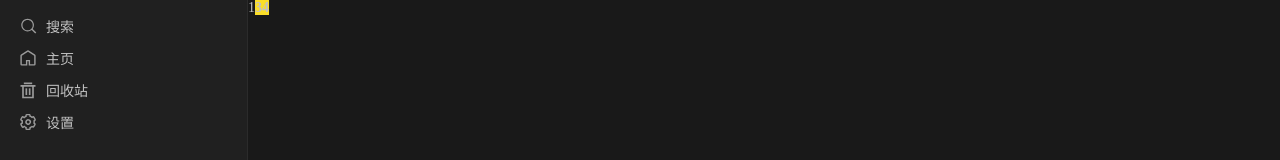
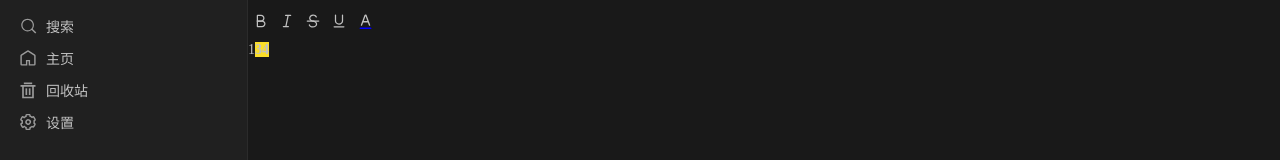
Before and after one commit to suilfly/notes-life-management, a React (Vite) app: page /editor in a window 1280 px wide. Shown: the top 160 px of the page. Built offline with nearby package versions, Linux system fonts and the light colour scheme.

Commit message:
feat: rich editor develop

```diff
--- a/index.tsx
+++ b/index.tsx
@@ -1,5 +1,11 @@
 import { createRoot } from 'react-dom/client';
 import App from './src/App';
+import GlobalIcon from '@/components/GlobalIcon.tsx';
 
 const root = createRoot(document.getElementById('app'));
-root.render(<App />);
+root.render(
+  <>
+    <GlobalIcon />
+    <App />
+  </>
+);
--- a/src/assets/theme.scss
+++ b/src/assets/theme.scss
@@ -10,3 +10,7 @@ html[data-theme='dark']:root {
   --theme-normal-icon-fill: rgb(155, 155, 155);
   --theme-nav-hover-background-color: rgba(255, 255, 255, 0.055);
 }
+
+html:root {
+  --note-font-color: red;
+}
--- a/src/components/EditorStyleBar/index.tsx
+++ b/src/components/EditorStyleBar/index.tsx
@@ -0,0 +1,32 @@
+import './style.scoped.scss';
+
+const iconList = [
+  '#note-b-text',
+  '#note-i-text',
+  '#note-s-text',
+  '#note-u-text',
+  '#note-text-color',
+];
+
+export default function EditorStyleBar() {
+  return (
+    <div
+      className="note-editor-bar-wrapper"
+      style={
+        {
+          '--note-font-color': 'blue',
+        } as React.CSSProperties
+      }
+    >
+      {iconList.map((item) => {
+        return (
+          <span key={item} className="note-icon-wrapper">
+            <svg className="note-icon-symbol" aria-hidden="true">
+              <use xlinkHref={item}></use>
+            </svg>
+          </span>
+        );
+      })}
+    </div>
+  );
+}
--- a/src/components/EditorStyleBar/style.scoped.scss
+++ b/src/components/EditorStyleBar/style.scoped.scss
@@ -0,0 +1,26 @@
+.note-editor-bar-wrapper {
+  width: 100%;
+  height: 42px;
+  display: flex;
+  align-items: center;
+
+  .note-icon-wrapper {
+    display: inline-block;
+    width: 26px;
+    height: 26px;
+    display: flex;
+    justify-content: center;
+    align-items: center;
+    border-radius: 6px;
+
+    &.active {
+      background-color: rgba(255, 255, 255, 0.05);
+    }
+
+    .note-icon-symbol {
+      width: 16px;
+      height: 16px;
+      fill: var(--theme-normal-icon-fill);
+    }
+  }
+}
--- /dev/null
+++ b/src/components/GlobalIcon.tsx
@@ -0,0 +1,92 @@
+import { useEffect } from 'react';
+
+export default function GlobalIcon() {
+  useEffect(() => {
+    const dom = document.getElementById('global-icon-set');
+    const app = document.getElementById('app');
+    document.body.insertBefore(dom, app);
+  }, []);
+  return (
+    <svg
+      xmlns="http://www.w3.org/2000/svg"
+      style={{ width: 0, height: 0, position: 'absolute' }}
+      id="global-icon-set"
+    >
+      <symbol
+        xmlns="http://www.w3.org/2000/svg"
+        viewBox="0 0 256 256"
+        id="note-b-text"
+      >
+        <g fill="currentColor" fill-rule="nonzero">
+          <path d="M129 28c30.376 0 55 24.624 55 55s-24.624 55-55 55H60V44c0-8.837 7.163-16 16-16h53Zm-49 90h49c19.33 0 35-15.67 35-35 0-19.137-15.358-34.686-34.421-34.995L129 48H80v70Z"></path>
+          <path d="M144.5 118c30.652 0 55.5 24.848 55.5 55.5S175.152 229 144.5 229H76c-8.837 0-16-7.163-16-16v-95h84.5ZM80 209h64.5c19.606 0 35.5-15.894 35.5-35.5 0-19.41-15.578-35.182-34.913-35.495L144.5 138H80v71Z"></path>
+        </g>
+      </symbol>
+      <symbol
+        xmlns="http://www.w3.org/2000/svg"
+        viewBox="0 0 256 256"
+        id="note-i-text"
+      >
+        <g fill="currentColor" fill-rule="nonzero">
+          <path d="M135.012 43.64c1.121-5.408 6.414-8.883 11.822-7.762 5.316 1.102 8.765 6.235 7.815 11.546l-.053.275-33.998 164.017c-1.121 5.408-6.414 8.883-11.822 7.762-5.316-1.102-8.765-6.235-7.815-11.547l.053-.275L135.012 43.64Z"></path>
+          <path d="M186 29.25c5.523 0 10 4.477 10 10 0 5.43-4.327 9.848-9.72 9.996l-.28.004h-80c-5.523 0-10-4.477-10-10 0-5.43 4.327-9.848 9.72-9.996l.28-.004h80ZM150 226.75c5.523 0 10-4.477 10-10 0-5.43-4.327-9.848-9.72-9.996l-.28-.004H70c-5.523 0-10 4.477-10 10 0 5.43 4.327 9.848 9.72 9.996l.28.004h80Z"></path>
+        </g>
+      </symbol>
+      <symbol
+        xmlns="http://www.w3.org/2000/svg"
+        viewBox="0 0 256 256"
+        id="note-s-text"
+      >
+        <g fill="currentColor" fill-rule="nonzero">
+          <path d="M130.439 23.2c26.526 0 50.232 14.436 59.932 36.315 2.238 5.049-.04 10.956-5.089 13.195-5.049 2.238-10.956-.04-13.195-5.089-6.395-14.425-22.81-24.421-41.648-24.421C105.616 43.2 86 60.316 86 80.7c0 4.675 1.014 9.22 2.977 13.492 6.467 14.074 22.493 23.812 40.903 24.005l.559.003c5.523 0 10 4.477 10 10s-4.477 10-10 10c-26.244 0-49.743-14.13-59.635-35.657C67.649 95.677 66 88.286 66 80.7c0-32.083 29.13-57.5 64.439-57.5Z"></path>
+          <path d="M125.281 118C163.348 118 195 143.176 195 175.5S163.348 233 125.281 233c-29.214 0-55.305-14.9-65.41-37.497-2.254-5.042.005-10.957 5.047-13.211 4.955-2.216 10.753-.072 13.091 4.788l.12.259C84.819 202.3 103.556 213 125.28 213 153.178 213 175 195.643 175 175.5S153.178 138 125.281 138c-5.522 0-10-4.477-10-10s4.478-10 10-10Z"></path>
+          <path d="M220 118c5.523 0 10 4.477 10 10 0 5.43-4.327 9.848-9.72 9.996L220 138H36c-5.523 0-10-4.477-10-10 0-5.43 4.327-9.848 9.72-9.996L36 118h184Z"></path>
+        </g>
+      </symbol>
+      <symbol
+        xmlns="http://www.w3.org/2000/svg"
+        viewBox="0 0 256 256"
+        id="note-u-text"
+      >
+        <g fill="currentColor" fill-rule="evenodd">
+          <path
+            d="M184 24c5.43 0 9.848 4.327 9.996 9.72L194 34v94.393C194 161.1 164.16 187 128 187c-35.8 0-65.403-25.385-65.991-57.628l-.009-.98V34c0-5.523 4.477-10 10-10 5.43 0 9.848 4.327 9.996 9.72L82 34v94.393C82 149.375 102.305 167 128 167c25.438 0 45.593-17.274 45.994-37.979l.006-.628V34c0-5.523 4.477-10 10-10Z"
+            fill-rule="nonzero"
+          ></path>
+          <rect x="40" y="210" width="176" height="22" rx="11"></rect>
+        </g>
+      </symbol>
+      <symbol
+        xmlns="http://www.w3.org/2000/svg"
+        viewBox="0 0 240 240"
+        id="note-text-color"
+      >
+        <g stroke="none" stroke-width="1" fill-rule="evenodd">
+          <g transform="translate(0.000000, 0.500000)">
+            <g transform="translate(39.000000, 17.353553)">
+              <path
+                style={{
+                  fill: 'var(--note-font-color)',
+                }}
+                d="M11,201.146447 L167,201.146447 C173.075132,201.146447 178,206.071314 178,212.146447 C178,218.221579 173.075132,223.146447 167,223.146447 L11,223.146447 C4.92486775,223.146447 7.43989126e-16,218.221579 0,212.146447 C-7.43989126e-16,206.071314 4.92486775,201.146447 11,201.146447 Z"
+                fill-rule="evenodd"
+              ></path>
+              <path
+                d="M72.3425855,16.8295583 C75.799482,7.50883712 86.1577877,2.75526801 95.4785089,6.21216449 C100.284516,7.99463061 104.096358,11.7387855 105.968745,16.4968188 L106.112518,16.8745422 L159.385152,161.694068 C161.291848,166.877345 158.635655,172.624903 153.452378,174.531599 C148.358469,176.405421 142.719567,173.872338 140.716873,168.864661 L140.614848,168.598825 L89.211,28.86 L37.3759214,168.623816 C35.4885354,173.712715 29.8981043,176.351047 24.7909589,174.617647 L24.5226307,174.522368 C19.4337312,172.634982 16.7953993,167.044551 18.5287999,161.937406 L18.6240786,161.669077 L72.3425855,16.8295583 Z"
+                id="路径-21"
+                fill="currentColor"
+                fill-rule="nonzero"
+              ></path>
+              <path
+                d="M121,103.146447 C126.522847,103.146447 131,107.623599 131,113.146447 C131,118.575687 126.673329,122.994378 121.279905,123.142605 L121,123.146447 L55,123.146447 C49.4771525,123.146447 45,118.669294 45,113.146447 C45,107.717207 49.3266708,103.298515 54.7200952,103.150288 L55,103.146447 L121,103.146447 Z"
+                id="路径-22"
+                fill="currentColor"
+                fill-rule="nonzero"
+              ></path>
+            </g>
+          </g>
+        </g>
+      </symbol>
+    </svg>
+  );
+}
--- a/src/components/TextEditor/index.tsx
+++ b/src/components/TextEditor/index.tsx
@@ -61,6 +61,6 @@ export default function TextEditor() {
     return () => {
       clearNodes();
     };
-  });
+  }, []);
   return <div id={id} className="note-editor" contentEditable></div>;
 }
--- a/src/pages/Editor.tsx
+++ b/src/pages/Editor.tsx
@@ -1,9 +1,11 @@
 import TextEditor from '@/components/TextEditor/index.tsx';
 import '@/assets/editor.scoped.scss';
+import EditorStyleBar from '@/components/EditorStyleBar/index.tsx';
 
 export default function Editor() {
   return (
     <div className="note-editor-wrapper">
+      <EditorStyleBar />
       <TextEditor />
     </div>
   );
```
